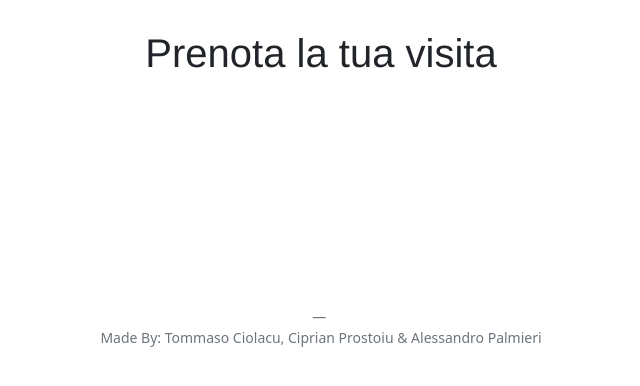
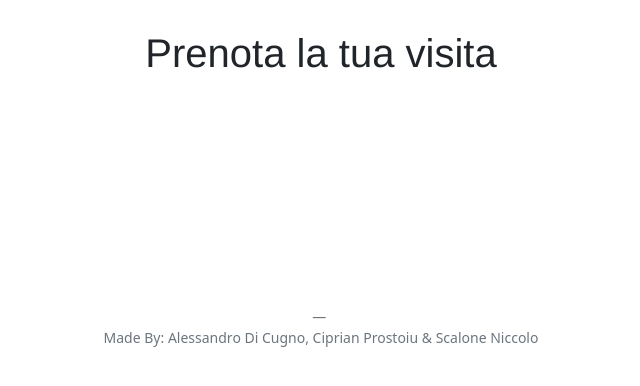
Before and after one commit to ciprianprostoiu/5B_DicugnoProstoiuScalone_visitespecialistiche, a website with bundled scripts: page public/index.html in a window 1280 px wide. Shown: the full height of the page, 319-959 px from the left. Built offline with nearby package versions, Linux system fonts and the light colour scheme; files whose address does not match are found by name.

Commit message:
modifica footer

```diff
--- a/public/index.html
+++ b/public/index.html
@@ -46,7 +46,7 @@
     </table></div>
 
     <footer class="blockquote-footer text-center py-3 mt-auto mt-3">
-        <p>Made By: Tommaso Ciolacu, Ciprian Prostoiu & Alessandro Palmieri</p>
+        <p>Made By: Alessandro Di Cugno, Ciprian Prostoiu & Scalone Niccolo</p>
     </footer>
     <script src="../node_modules/bootstrap/dist/js/bootstrap.bundle.min.js"></script>
     <script type="module" src="index.js"></script>
```
